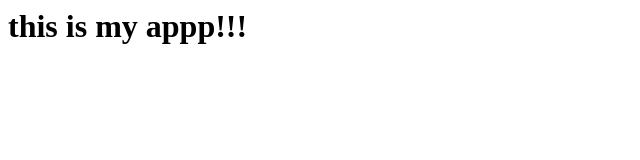
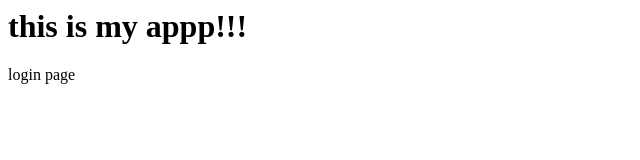
Before and after one commit to KelvinWambui/GitTrial, a plain HTML site: page index.html in a window 1280 px wide. Shown: the full height of the page, 0-640 px from the left. Drawn offline with Linux system fonts and the light colour scheme.

Commit message:
login branch changes to login

```diff
--- a/index.html
+++ b/index.html
@@ -5,6 +5,7 @@
 </head>
     <body>
         <h1>this is my appp!!!</h1>
+        login page
     </body>
 
 </html>
```
Also changed, not shown: login.html (added, +1 -0 lines).
